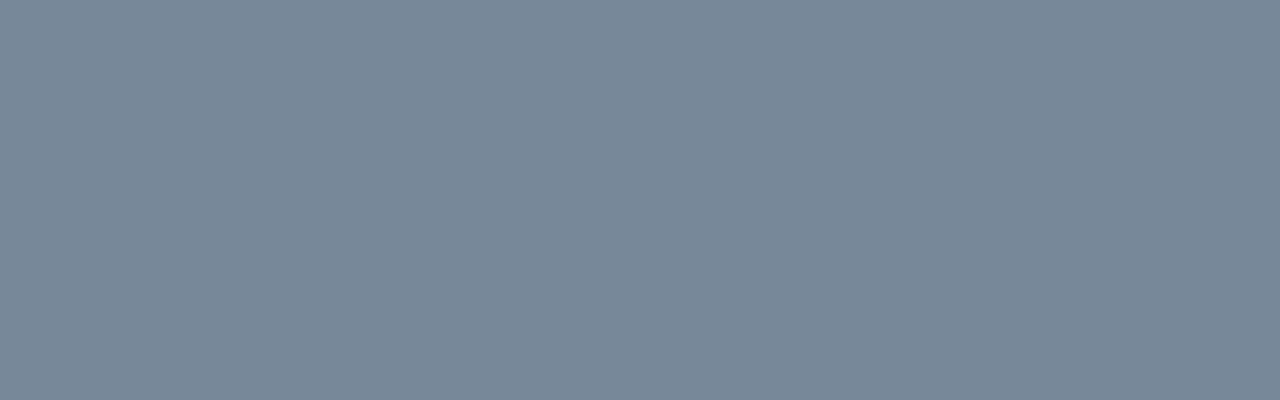
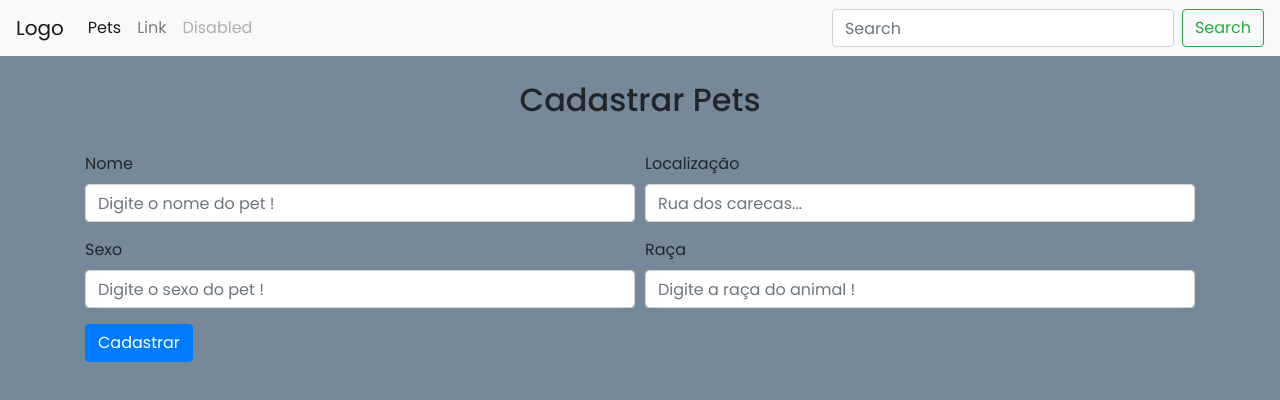
Before and after one commit to Auugust0-Carnaval/TCC-AmoPatasFrontend, an Angular app: page /home/perfil/pets/cadastrar-pets in a window 1280 px wide. Before the commit this address led to /. Shown: the top 400 px of the page. Built offline with nearby package versions, Linux system fonts and the light colour scheme.

Commit message:
Adicionando components home, perfil, pets

```diff
--- a/src/app/app.module.ts
+++ b/src/app/app.module.ts
@@ -8,6 +8,8 @@ import { HeaderComponent } from './components/template/header/header.component';
 import { FooterComponent } from './components/template/footer/footer.component';
 import { HomeComponent } from './components/home/home.component';
 import { LoginComponent } from './components/login/login.component';
+import { CadastrarPetsComponent } from './components/pets/cadastrar-pets/cadastrar-pets.component';
+import { PerfilComponent } from './components/perfil/perfil.component';
 
 @NgModule({
   declarations: [
@@ -15,7 +17,9 @@ import { LoginComponent } from './components/login/login.component';
     HeaderComponent,
     FooterComponent,
     HomeComponent,
-    LoginComponent
+    LoginComponent,
+    CadastrarPetsComponent,
+    PerfilComponent
   ],
   imports: [
     BrowserModule,
--- a/src/app/components/home/home.component.css
+++ b/src/app/components/home/home.component.css
@@ -53,7 +53,7 @@
 }
 
 .media__card_3{
-  background: url('https://www.stoodi.com.br/wp-content/uploads/2019/11/capivaras-2.jpg');
+  background: url('https://doglife.sydle.one/api/1/blog/doglife/blogFacade/getImage?objId=614cdaadde29ad2daa2d3fc2&fileId=614cda2ade29ad2daa2b9286') center/cover;
   height: 300px;
   width: 100%;
   cursor: pointer;
--- a/src/app/components/home/home.component.html
+++ b/src/app/components/home/home.component.html
@@ -42,7 +42,7 @@
   <div class="card">
     <div class="top__card">
       <h2 class="title">Ronaldo</h2>
-      <span class="topText"> Capivara </span>
+      <span class="topText"> Shitzu </span>
     </div>
 
     <div class="media__card_3">
--- /dev/null
+++ b/src/app/components/perfil/perfil.component.html
@@ -0,0 +1,3 @@
+<app-header></app-header>
+
+<p>perfil works!</p>
--- /dev/null
+++ b/src/app/components/perfil/perfil.component.ts
@@ -0,0 +1,15 @@
+import { Component, OnInit } from '@angular/core';
+
+@Component({
+  selector: 'app-perfil',
+  templateUrl: './perfil.component.html',
+  styleUrls: ['./perfil.component.css']
+})
+export class PerfilComponent implements OnInit {
+
+  constructor() { }
+
+  ngOnInit(): void {
+  }
+
+}
--- /dev/null
+++ b/src/app/components/pets/cadastrar-pets/cadastrar-pets.component.css
@@ -0,0 +1,5 @@
+
+
+h2{
+  text-align: center;
+}
--- /dev/null
+++ b/src/app/components/pets/cadastrar-pets/cadastrar-pets.component.html
@@ -0,0 +1,37 @@
+<app-header></app-header>
+
+<br />
+
+<h2>Cadastrar Pets</h2>
+
+<br />
+
+
+<div class="container">
+  <form>
+    <div class="form-row">
+      <div class="form-group col-md-6">
+        <label for="inputEmail4">Nome</label>
+        <input type="email" class="form-control" id="inputEmail4" placeholder="Digite o nome do pet !">
+      </div>
+      <div class="form-group col-md-6">
+        <label for="inputPassword4">Localização</label>
+        <input type="password" class="form-control" id="inputPassword4" placeholder="Rua dos carecas...">
+      </div>
+    </div>
+
+    <div class="form-row">
+      <div class="form-group col-md-6">
+        <label for="inputAddress2">Sexo</label>
+        <input type="text" class="form-control" id="inputAddress2" placeholder="Digite o sexo do pet !">
+      </div>
+      <div class="form-group col-md-6">
+        <label for="inputCity">Raça</label>
+        <input type="text" class="form-control" id="inputCity" placeholder="Digite a raça do animal !">
+      </div>
+    </div>
+
+    <button type="submit" class="btn btn-primary">Cadastrar</button>
+  </form>
+
+</div>
--- /dev/null
+++ b/src/app/components/pets/cadastrar-pets/cadastrar-pets.component.ts
@@ -0,0 +1,15 @@
+import { Component, OnInit } from '@angular/core';
+
+@Component({
+  selector: 'app-cadastrar-pets',
+  templateUrl: './cadastrar-pets.component.html',
+  styleUrls: ['./cadastrar-pets.component.css']
+})
+export class CadastrarPetsComponent implements OnInit {
+
+  constructor() { }
+
+  ngOnInit(): void {
+  }
+
+}
--- a/src/app/components/template/header/header.component.html
+++ b/src/app/components/template/header/header.component.html
@@ -1,8 +1,33 @@
-<!-- cabecalho -->
+<!-- cabecalho
 <nav class="navbar navbar-light bg-dark">
   <div class="container">
     <a class="navbar-brand" [routerLink]="['']">
       <img src="https://getbootstrap.com/docs/5.1/assets/brand/bootstrap-logo.svg" alt="" width="30" height="24">
     </a>
   </div>
+</nav> -->
+
+<nav class="navbar navbar-expand-lg navbar-light bg-light">
+  <button class="navbar-toggler" type="button" data-toggle="collapse" data-target="#navbarTogglerDemo03" aria-controls="navbarTogglerDemo03" aria-expanded="false" aria-label="Toggle navigation">
+    <span class="navbar-toggler-icon"></span>
+  </button>
+  <a class="navbar-brand" href="#">Logo</a>
+
+  <div class="collapse navbar-collapse" id="navbarTogglerDemo03">
+    <ul class="navbar-nav mr-auto mt-2 mt-lg-0">
+      <li class="nav-item active">
+        <a class="nav-link" href="#">Pets<span class="sr-only">(current)</span></a>
+      </li>
+      <li class="nav-item">
+        <a class="nav-link" href="#">Link</a>
+      </li>
+      <li class="nav-item">
+        <a class="nav-link disabled">Disabled</a>
+      </li>
+    </ul>
+    <form class="form-inline my-2 my-lg-0">
+      <input class="form-control mr-sm-2" type="search" placeholder="Search" aria-label="Search">
+      <button class="btn btn-outline-success my-2 my-sm-0" type="submit">Search</button>
+    </form>
+  </div>
 </nav>
```
Also changed, not shown: src/app/app-routing.module.ts (+6 -2 lines), src/app/components/perfil/perfil.component.css (added), 2 other files (tests, documents, lock files or other folders).
